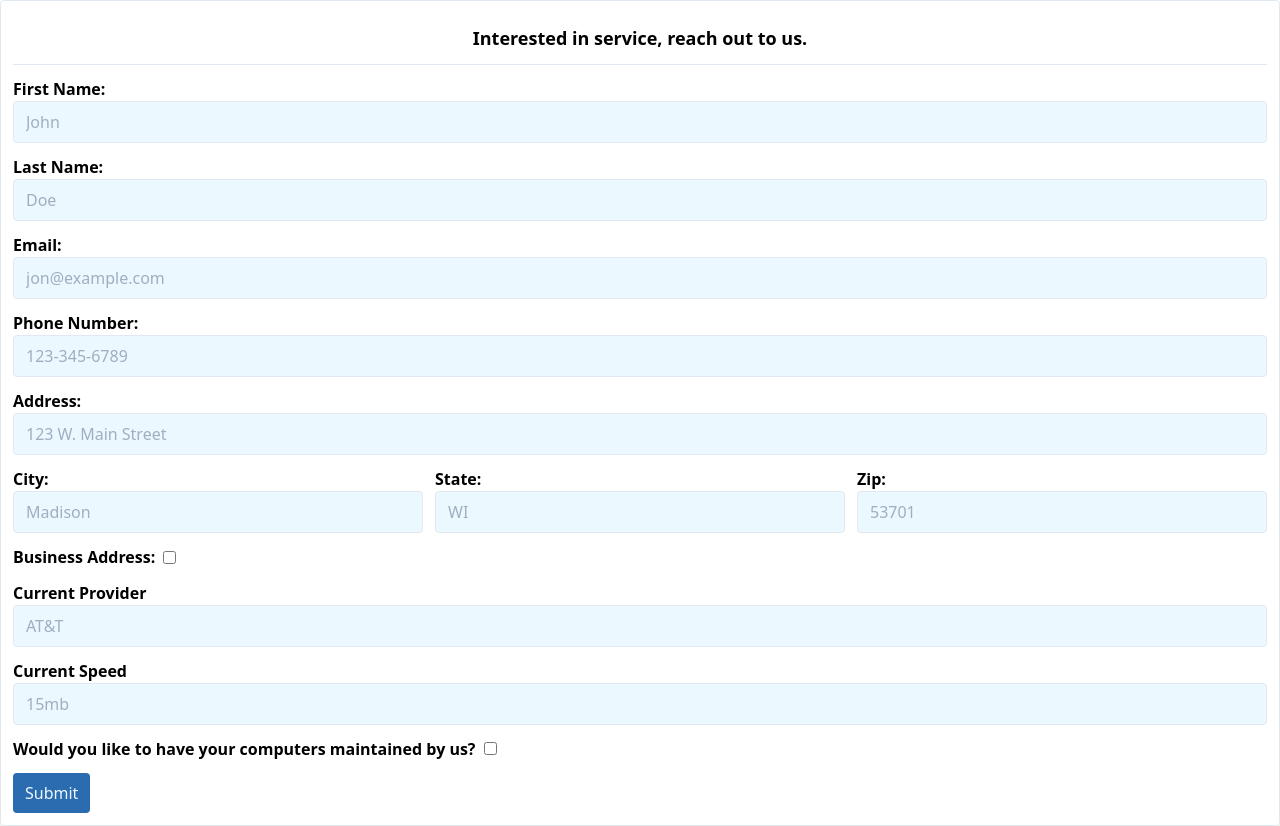
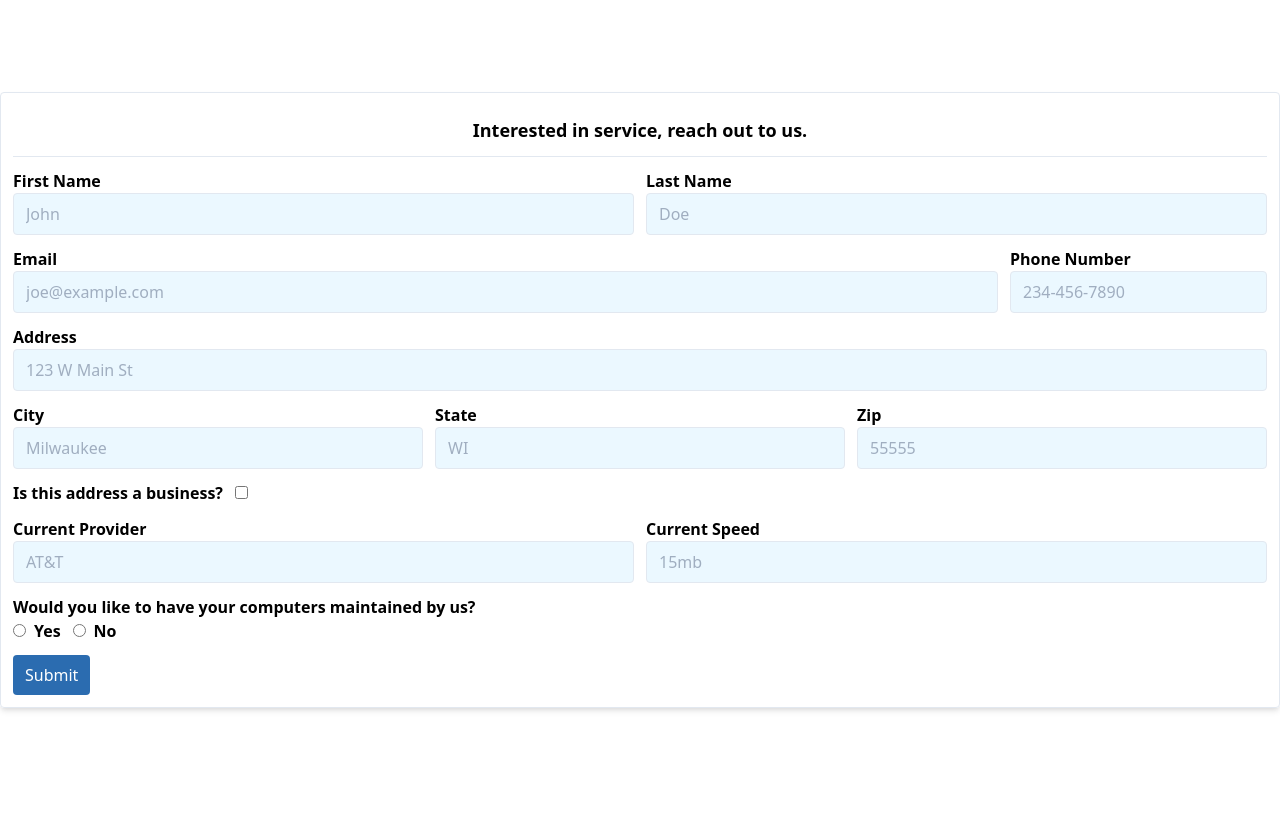
Before and after one commit to shortnd/wisconsininternet, a Next.js app: page / in a window 1280 px wide. After the commit the page ends 800 px from the top, so only its background shows below. Built offline with nearby package versions, Linux system fonts and the light colour scheme.

Commit message:
formik form

```diff
--- a/components/ContactForm.jsx
+++ b/components/ContactForm.jsx
@@ -1,88 +1,194 @@
+import { useState } from "react";
+import { Formik, Form, Field, ErrorMessage } from "formik";
+import * as Yup from "yup";
+
+require("es6-promise").polyfill();
+import * as fetch from "isomorphic-fetch";
+
 function ContactForm() {
   const styles = {
     label: "flex flex-col mb-3",
     labelText: "font-semibold",
     input: "border rounded bg-blue-100 text-blue-900 px-3 py-2",
   };
+  const phoneRegex = /^((\\+[1-9]{1,4}[ \\-]*)|(\\([0-9]{2,3}\\)[ \\-]*)|([0-9]{2,4})[ \\-]*)*?[0-9]{3,4}?[ \\-]*[0-9]{3,4}?$/;
   return (
-    <form action="" method="post">
-      <div>
+    <Formik
+      initialValues={{
+        firstName: "",
+        lastName: "",
+        email: "",
+        phoneNumber: "",
+        address: "",
+        city: "",
+        state: "",
+        zip: "",
+        business: false,
+        currentProvider: "",
+        currentSpeed: "",
+        computerMaintenance: false,
+      }}
+      validationSchema={Yup.object({
+        firstName: Yup.string()
+          .required("First Name is Required")
+          .max(255)
+          .min(2),
+        lastName: Yup.string()
+          .required("Last Name is Required")
+          .max(255)
+          .min(2),
+        email: Yup.string()
+          .email("Must be a valid email address")
+          .required("Email is required")
+          .min(2)
+          .max(255),
+        phoneNumber: Yup.string()
+          .required("Phone Number is required")
+          .matches(phoneRegex, "Please enter a valid phone number"),
+        address: Yup.string().required("Address is required").min(5).max(255),
+        city: Yup.string().required("City is required").min(2).max(255),
+        state: Yup.string()
+          .required("State is required")
+          .matches(
+            /(WI)/g,
+            "Must be WI, we currently do not support other states"
+          ),
+        currentProvider: Yup.string().min(2).max(255),
+        currentSpeed: Yup.string().matches(
+          /([0-9]{1,5})(kb|mb|gb)/g,
+          "Please provide speed between 1kb to 100gb"
+        ),
+      })}
+      onSubmit={(values) => {
+        alert(JSON.stringify(values, null, 2));
+        fetch("/api/contact-us", {
+          method: "POST",
+          data: values,
+        })
+          .then(async (res) => await res.json())
+          .catch((err) => console.log(err));
+      }}
+    >
+      <Form>
+        <div className="flex justify-between md:flex-row flex-col">
+          <div className="flex-auto md:mr-3">
             <label htmlFor="firstName" className={styles.label}>
-          <span className={styles.labelText}>First Name:</span>
-          <input
-            className={styles.input}
+              <span className={styles.labelText}>First Name</span>
+              <Field
                 type="text"
                 name="firstName"
                 id="firstName"
                 placeholder="John"
+                className={styles.input}
+                aria-labelledby="firstNameErrors"
+                required={true}
               />
             </label>
+            <div
+              className="text-red-700"
+              id="firstNameErrors"
+              aria-live="polite"
+            >
+              <ErrorMessage name="firstName" />
             </div>
-      <div>
+          </div>
+          <div className="flex-auto">
             <label htmlFor="lastName" className={styles.label}>
-          <span className={styles.labelText}>Last Name:</span>
-          <input
-            className={styles.input}
+              <span className={styles.labelText}>Last Name</span>
+              <Field
                 type="text"
                 name="lastName"
                 id="lastName"
                 placeholder="Doe"
+                className={styles.input}
+                aria-labelledby="lastNameErrors"
+                required={true}
               />
             </label>
+            <div
+              className="text-red-700"
+              id="lastNameErrors"
+              aria-live="polite"
+            >
+              <ErrorMessage name="lastName" />
             </div>
-      <div>
+          </div>
+        </div>
+        <div className="flex justify-between md:flex-row flex-col">
+          <div className="md:mr-3 flex-auto">
             <label htmlFor="email" className={styles.label}>
-          <span className={styles.labelText}>Email:</span>
-          <input
-            className={styles.input}
+              <span className={styles.labelText}>Email</span>
+              <Field
                 type="email"
                 name="email"
                 id="email"
-            placeholder="jon@example.com"
+                placeholder="joe@example.com"
+                required={true}
+                className={styles.input}
               />
             </label>
+            <div className="text-red-700" id="emailErrors" aria-live="polite">
+              <ErrorMessage name="email" />
             </div>
-      <div>
+          </div>
+          <div className="flex-0">
             <label htmlFor="phoneNumber" className={styles.label}>
-          <span className={styles.labelText}>Phone Number:</span>
-          <input
+              <span className={styles.labelText}>Phone Number</span>
+              <Field
                 type="text"
                 name="phoneNumber"
                 id="phoneNumber"
+                placeholder="234-456-7890"
                 className={styles.input}
-            placeholder="123-345-6789"
+                required={true}
               />
             </label>
+            <div
+              className="text-red-700"
+              id="phoneNumberErrors"
+              aria-live="polite"
+            >
+              <ErrorMessage name="phoneNumber" />
+            </div>
+          </div>
         </div>
         <div>
           <label htmlFor="address" className={styles.label}>
-          <span className={styles.labelText}>Address:</span>
-          <input
+            <span className={styles.labelText}>Address</span>
+            <Field
               type="text"
               name="address"
               id="address"
+              placeholder="123 W Main St"
               className={styles.input}
-            placeholder="123 W. Main Street"
+              required={true}
             />
           </label>
+          <div className="text-red-700" id="addressErrors" aria-live="polite">
+            <ErrorMessage name="address" />
           </div>
-      <div className="flex justify-between flex-col md:flex-row">
-        <div className="flex-auto md:mr-3">
+        </div>
+        <div className="grid md:col-gap-3 md:grid-cols-3">
+          <div>
             <label htmlFor="city" className={styles.label}>
-            <span className={styles.labelText}>City:</span>
-            <input
+              <span className={styles.labelText}>City</span>
+              <Field
                 type="text"
                 name="city"
                 id="city"
+                placeholder="Milwaukee"
                 className={styles.input}
-              placeholder="Madison"
+                required={true}
               />
             </label>
+            <div className="text-red-700" id="cityErrors" aria-live="polite">
+              <ErrorMessage name="city" />
             </div>
-        <div className="flex-auto md:mr-3">
+          </div>
+          <div>
             <label htmlFor="state" className={styles.label}>
-            <span className={styles.labelText}>State:</span>
-            <input
+              <span className={styles.labelText}>State</span>
+              <Field
                 type="text"
                 name="state"
                 id="state"
@@ -90,35 +196,47 @@ function ContactForm() {
                 className={styles.input}
               />
             </label>
+            <div className="text-red-700" id="cityErrors" aria-live="polite">
+              <ErrorMessage name="state" />
             </div>
-        <div className="flex-auto">
+          </div>
+          <div>
             <label htmlFor="zip" className={styles.label}>
-            <span className={styles.labelText}>Zip:</span>
-            <input
+              <span className={styles.labelText}>Zip</span>
+              <Field
                 type="text"
                 name="zip"
                 id="zip"
                 className={styles.input}
-              placeholder="53701"
+                placeholder="55555"
               />
             </label>
+            <div className="text-red-700" id="cityErrors" aria-live="polite">
+              <ErrorMessage name="zip" />
             </div>
           </div>
-      <div>
-        <label htmlFor="business" className="flex items-center mb-3">
-          <span className={styles.labelText}>Business Address:</span>
-          <input
-            type="checkbox"
+        </div>
+        <div className="mb-3">
+          <label htmlFor="business">
+            <span className={styles.labelText}>
+              Is this address a business?
+            </span>
+            <Field
               name="business"
               id="business"
-            className="ml-2"
+              type="checkbox"
+              className="ml-3"
             />
           </label>
+          <div className="text-red-700" id="businessErrors" aria-live="polite">
+            <ErrorMessage name="business" />
           </div>
+        </div>
+        <div className="grid md:grid-cols-2 md:col-gap-3">
           <div>
             <label htmlFor="currentProvider" className={styles.label}>
               <span className={styles.labelText}>Current Provider</span>
-          <input
+              <Field
                 type="text"
                 name="currentProvider"
                 id="currentProvider"
@@ -130,7 +248,7 @@ function ContactForm() {
           <div>
             <label htmlFor="currentSpeed" className={styles.label}>
               <span className={styles.labelText}>Current Speed</span>
-          <input
+              <Field
                 type="text"
                 name="currentSpeed"
                 id="currentSpeed"
@@ -138,29 +256,66 @@ function ContactForm() {
                 placeholder="15mb"
               />
             </label>
+            <div
+              className="text-red-700"
+              id="currentSpeedErrors"
+              aria-live="polite"
+            >
+              <ErrorMessage name="currentSpeed" />
             </div>
-      <div>
-        <label htmlFor="computerMaintenance" className="mb-3">
+          </div>
+        </div>
+        <div className="mb-3">
+          <label htmlFor="computerMaintenance">
             <span className={styles.labelText}>
               Would you like to have your computers maintained by us?
             </span>
-          <input
-            className="ml-2"
-            type="checkbox"
+            <Field
               name="computerMaintenance"
               id="computerMaintenance"
+              required={true}
+            >
+              {({ field, form, meta }) => (
+                <div className="flex items-start flex-col md:flex-row">
+                  <div className="md:mr-3">
+                    <input
+                      type="radio"
+                      value="yes"
+                      name="yes"
+                      id="yes"
+                      {...field}
                     />
+                    <label htmlFor="yes" className={`${styles.labelText} ml-2`}>
+                      Yes
                     </label>
                   </div>
-      <div className="mt-3">
+                  <div>
+                    <input
+                      type="radio"
+                      value="no"
+                      name="no"
+                      id="no"
+                      {...field}
+                    />
+                    <label htmlFor="no" className={`${styles.labelText} ml-2`}>
+                      No
+                    </label>
+                  </div>
+                </div>
+              )}
+            </Field>
+          </label>
+        </div>
+        <div>
           <button
             type="submit"
-          className="bg-blue-700 text-blue-100 px-3 py-2 rounded"
+            className="bg-blue-700 px-3 py-2 rounded text-white"
           >
             Submit
           </button>
         </div>
-    </form>
+      </Form>
+    </Formik>
   );
 }
 
--- a/package.json
+++ b/package.json
@@ -7,7 +7,9 @@
     "start": "next start"
   },
   "dependencies": {
+    "es6-promise": "^4.2.8",
     "formik": "^2.1.4",
+    "isomorphic-fetch": "^2.2.1",
     "next": "^9.2.0",
     "react": "^16.12.0",
     "react-dom": "^16.12.0",
```
Also changed, not shown: pages/api/contact-us.js (added, +11 -0 lines), 1 other file (tests, documents, lock files or other folders). Lines whose indentation alone changed are shown as unchanged.
